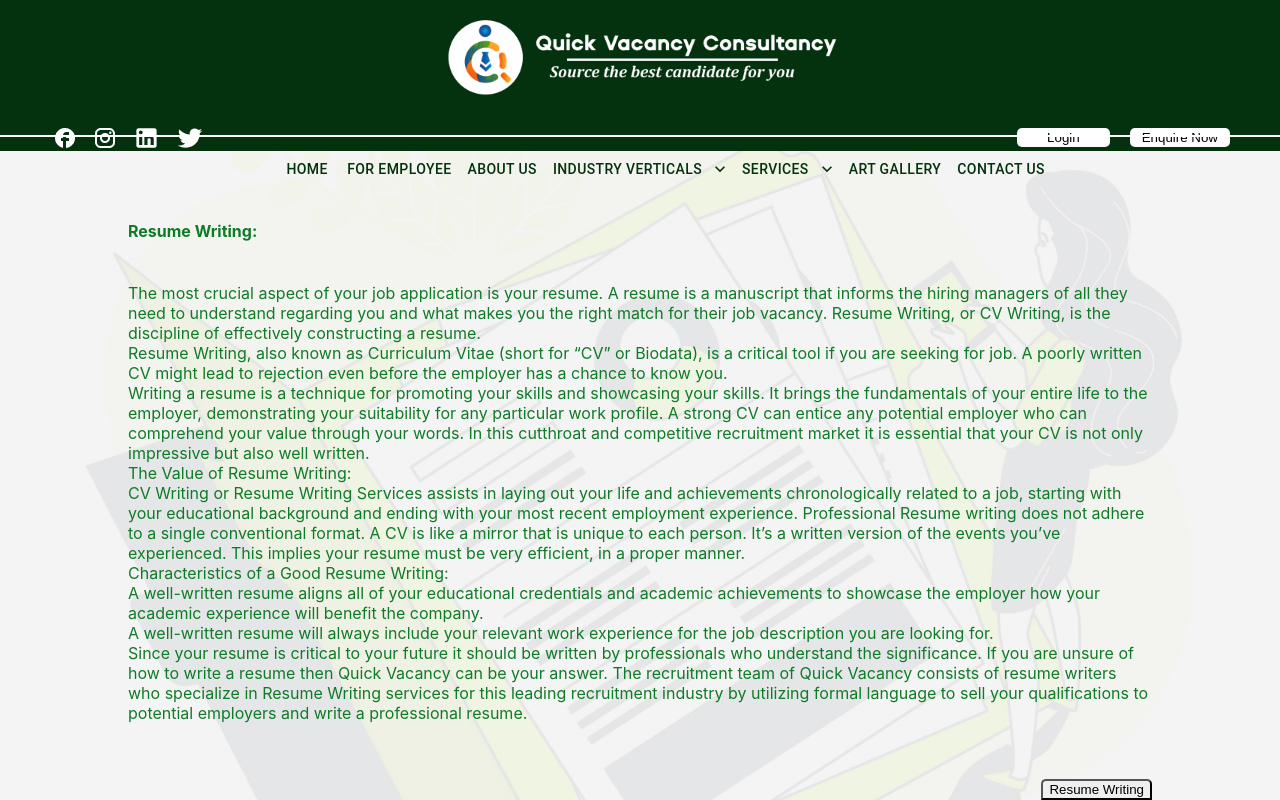
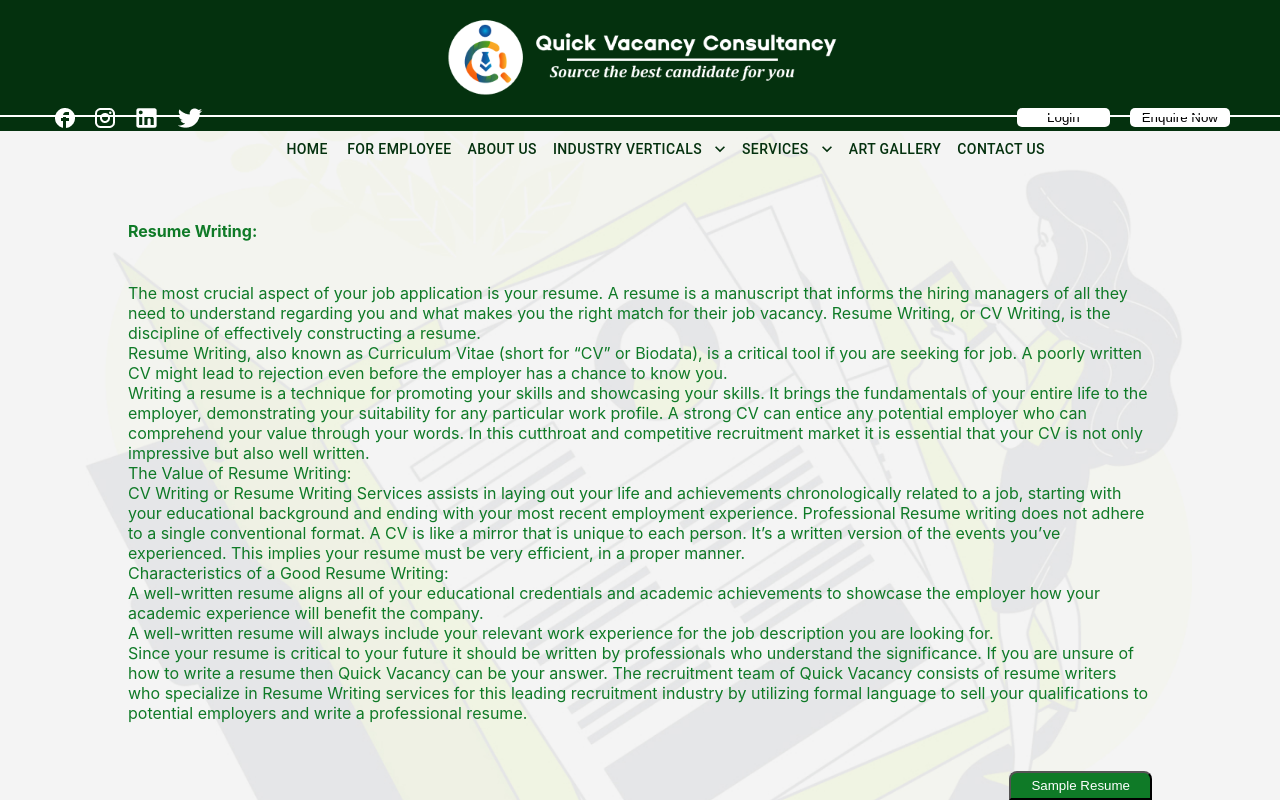
Before and after one commit to itsmeAYUSH/quickVacancy, a React (Create React App) app: page /Consulting/resume-writing in a window 1280 px wide. Built offline with nearby package versions, Linux system fonts and the light colour scheme.

Commit message:
adding images, resume button

```diff
--- a/package.json
+++ b/package.json
@@ -13,6 +13,7 @@
     "react": "^18.3.1",
     "react-dom": "^18.3.1",
     "react-icons": "^5.3.0",
+    "react-intersection-observer": "^9.13.1",
     "react-router-dom": "^6.26.0",
     "react-scripts": "^5.0.1",
     "web-vitals": "^2.1.4"
--- a/src/components/layout/header/Header.module.css
+++ b/src/components/layout/header/Header.module.css
@@ -17,6 +17,7 @@
   align-items: center;
   padding: 0 50px; /* Adjust the padding as needed */
   /* background-color: red; */
+  margin-top: -20px;
 }
 
 .socials {
--- a/src/components/layout/navbar/Navbar.module.css
+++ b/src/components/layout/navbar/Navbar.module.css
@@ -1,7 +1,7 @@
 .navbar {
   position: fixed;
   width: 100vw;
-  top: 135px !important; /* Adjust based on your header height */
+  top: 115px !important; /* Adjust based on your header height */
   left: 0;
   background-color: transparent !important;
    /* Ensure no background color */
--- a/src/components/pages/consulting/consultingPages/resumeWriting/ResumeWriting.js
+++ b/src/components/pages/consulting/consultingPages/resumeWriting/ResumeWriting.js
@@ -17,8 +17,8 @@ export const ResumeWriting = () => {
           height: "100vh",
         }}
       >
-          <Header backgroundColor="#04310E"></Header>
-          <Navbar color="#04310E"></Navbar>
+        <Header backgroundColor="#04310E"></Header>
+        <Navbar color="#04310E"></Navbar>
         <div className={styles.content}>
           <h4>Resume Writing:</h4>
           <p>
@@ -61,7 +61,7 @@ export const ResumeWriting = () => {
             to sell your qualifications to potential employers and write a
             professional resume.
           </p>
-          <button className={styles.sampleResume}>Resume Writing</button>
+          <button className={styles.sampleResume}>Sample Resume</button>
         </div>
       </div>
     </div>
--- a/src/components/pages/consulting/consultingPages/resumeWriting/ResumeWriting.module.css
+++ b/src/components/pages/consulting/consultingPages/resumeWriting/ResumeWriting.module.css
@@ -8,5 +8,8 @@
     position: absolute;
     bottom: 0;
     right:10%;
-    border-radius: 5px 5px 0px 0px ;
+    border-radius: 8px 8px 0px 0px ;
+    background-color: #0F7A27;
+    color:#FFFFFF;
+    padding: 5px 20px;
 }
--- a/src/components/pages/whyQuickVacancy/WhyQuickVacancy.js
+++ b/src/components/pages/whyQuickVacancy/WhyQuickVacancy.js
@@ -13,6 +13,7 @@ export const WhyQuickVacancy = () => {
         height: "100vh",
       }}
     >
+      <img src="images/Group 40.png" alt="GroupImage"></img>
       <div className={styles.content}>
         <div className={styles.abouUsText}>
           <h3 className={styles.aboutUsTitle}>Why Quick Vacancy Consulting</h3>
```
Also changed, not shown: src/App.js (+57 -0 lines), src/components/layout/header/Header.js (+0 -28 lines), 1 other file (tests, documents, lock files or other folders).
